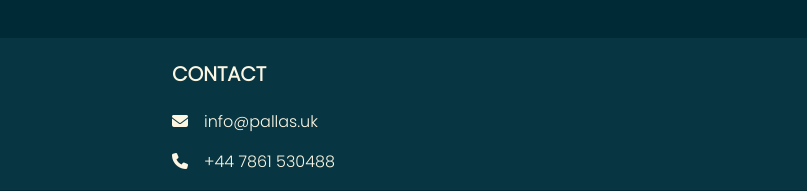
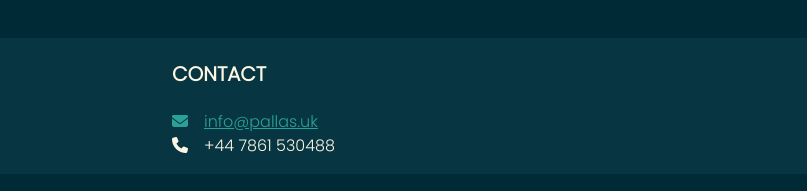
Before and after one commit to PallasUK/PallasUK.github.io, a plain HTML site: page teams/matt.html in a window 1280 px wide. Shown: the part 609-800 px from the top of the page, 0-807 px from the left. Drawn offline with Linux system fonts and the light colour scheme.

Commit message:
Updated the mailto link so it should open a email client

```diff
--- a/teams/matt.html
+++ b/teams/matt.html
@@ -84,7 +84,7 @@
           <!-- Links -->
           <h5 class="text-uppercase fw-bold mb-4">Contact</h5>
           <!-- <p><i class="fas fa-home me-3"></i>UK</p> -->
-          <p><i class="fas fa-envelope me-3"></i>info@pallas.uk</p>
+          <a href="mailto:info@pallas.uk"><i class="fas fa-envelope me-3"></i>info@pallas.uk</a>
           <p><i class="fas fa-phone me-3"></i>+44 7861 530488</p>
       </div>
       <div class="col-md-4 col-lg-3 col-xl-3 mx-auto mb-md-0 mb-4">
```
Also changed, not shown: index.html (+1 -1 lines), services/agile.html (+1 -1 lines), teams/steve.html (+1 -1 lines), teams/team.html (+1 -1 lines).
